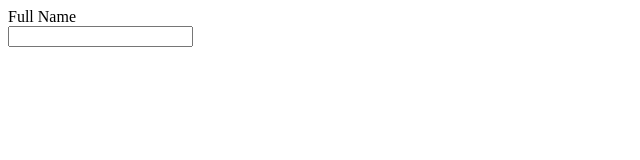
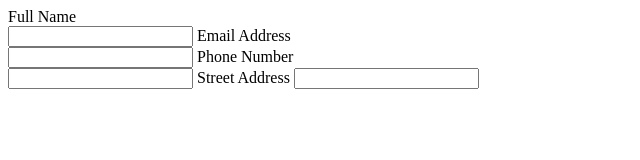
Before and after one commit to iamneo-production/df305670857bbaaaabbcbbfefone, a plain HTML site: page public/index.html in a window 1280 px wide. Shown: the whole page, without its empty margins (0-640 px from the left). Drawn offline with Linux system fonts and the light colour scheme.

Commit message:
Backup Commit

```diff
--- a/public/index.html
+++ b/public/index.html
@@ -9,6 +9,13 @@
     <form>
         <label>Full Name</label><br>
         <input type="text">
+        <label>Email Address</label><br>
+        <input type="email">
+        <label> Phone Number</label><br>
+        <input type="number">
+        <label>Street Address</label>
+        <input>
+
     </form>
 </body>
 </html>
```
